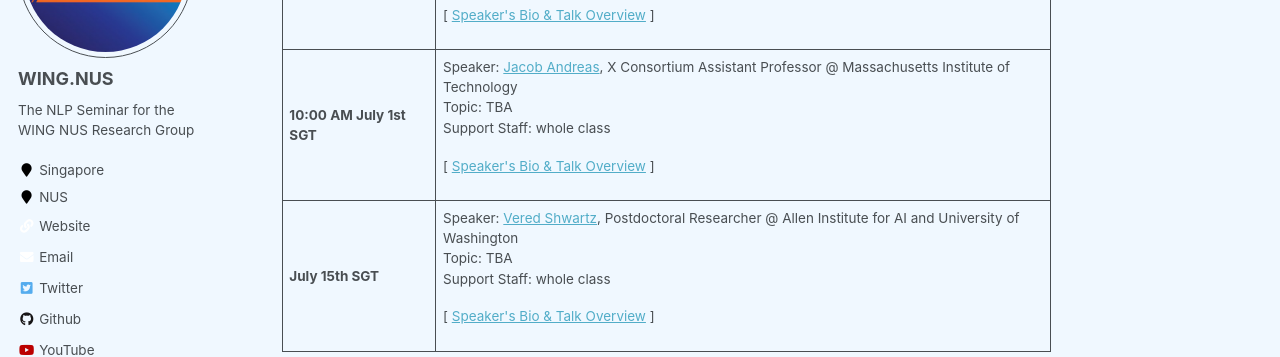
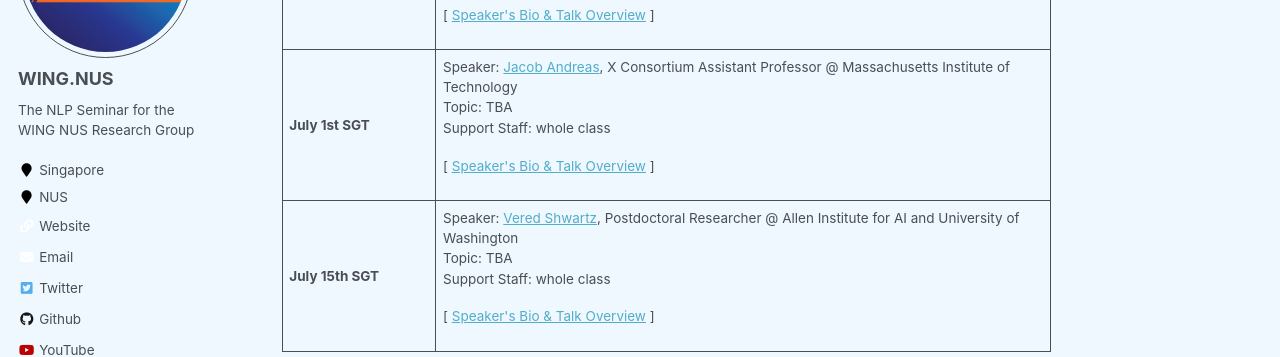
Before and after one commit to WING-NUS/nlp-seminar, a Jekyll site: the page built from _pages/about.md, in a window 1280 px wide and 900 px high, scrolled down 950 px. Shown: the part 153-510 px from the top of the window. Built offline with Jekyll 4.4.1, drawn with Linux system fonts in a browser that asks for light colours.

Commit message:
TODO: find the hours for Jacob

```diff
--- a/_pages/about.md
+++ b/_pages/about.md
@@ -99,7 +99,7 @@ Our group will be running our first NLP seminar in 2021 summer, tentatively from
   </tr>
 
   <tr>
-  <td><b>10:00 AM July 1st SGT<br/></b>
+  <td><b>July 1st SGT<br/></b>
   </td>
   <td>
   <p>
```
